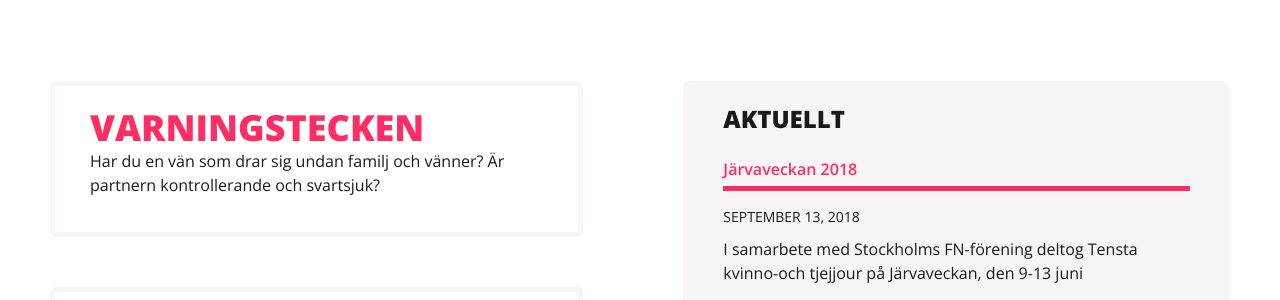
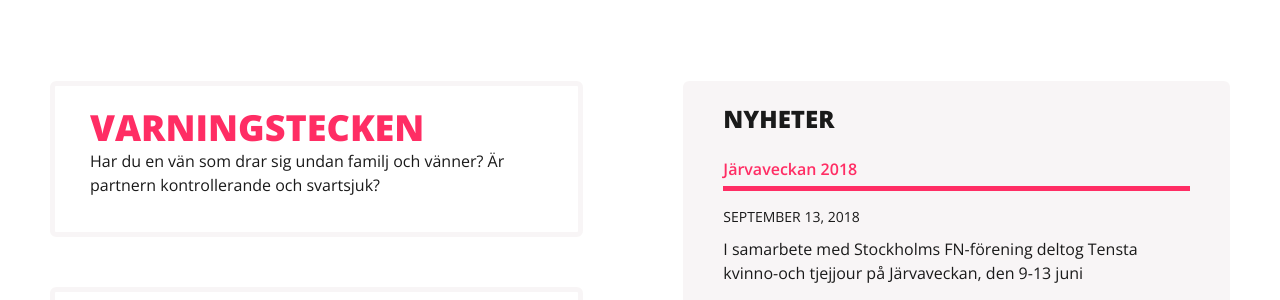
Before and after one commit to gardefjord/tenstakvinnojour, a Jekyll site: the page built from index.html, in a window 1280 px wide and 900 px high, scrolled down 864 px. Shown: the part 158-458 px from the top of the window. Built offline with Jekyll 4.4.1, drawn with Linux system fonts in a browser that asks for light colours; nearby versions of some CDN libraries.

Commit message:
Ändrade till Nyheter

```diff
--- a/index.html
+++ b/index.html
@@ -111,7 +111,7 @@ layout: default
   </div>
 
   <div class="section--inner news" id="aktuellt">
-    <h3 class="bolder">Aktuellt</h3>
+    <h3 class="bolder">Nyheter</h3>
 
     <ul>
       {% for post in site.posts %}
```
